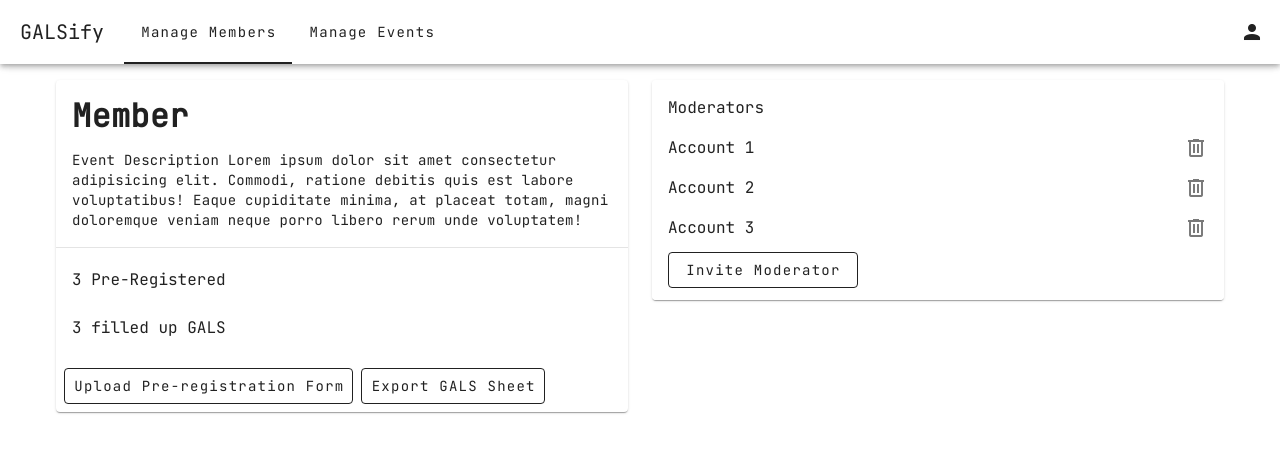
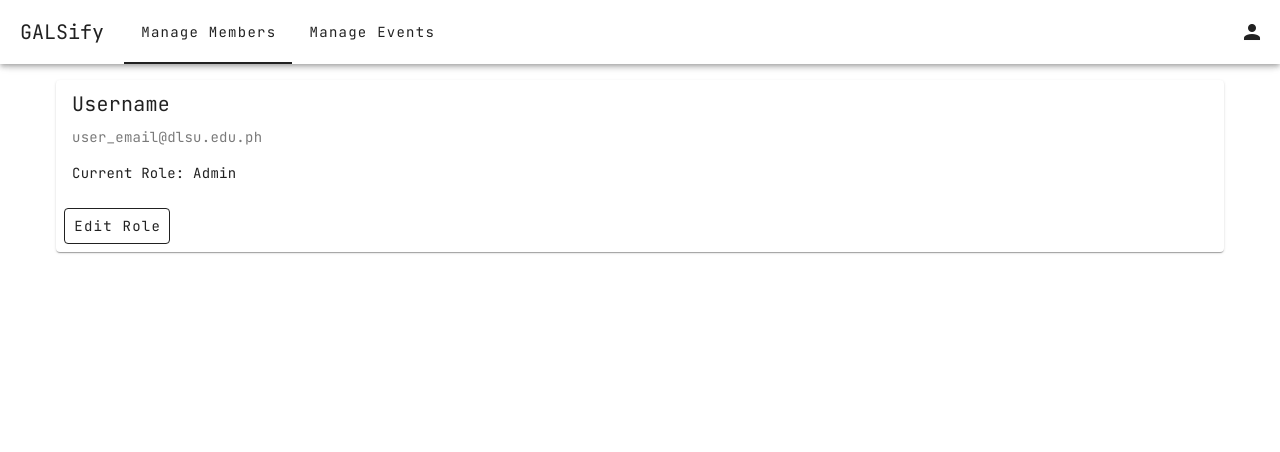
Before and after one commit to dlsu-lscs/galsify-web, a Vue app: page /members in a window 1280 px wide. Shown: the top 452 px of the page. Built offline with nearby package versions, Linux system fonts and the light colour scheme.

Commit message:
feat: frontend for viewing member info and adjusting permissions

```diff
--- a/src/views/ManageEventsView.vue
+++ b/src/views/ManageEventsView.vue
@@ -1,11 +1,11 @@
 <script setup>
-import TopNavigationBar from '@/components/TopNavigationBar.vue'
+import NavigationBar from '@/components/NavigationBar.vue'
 </script>
 
 <template>
     <div class="window-container">
         <v-layout>
-            <TopNavigationBar />
+            <NavigationBar />
 
             <!-- Navigation Drawer (Left of screen) -->
             <v-navigation-drawer permanent="">
--- a/src/views/ManageMembersView.vue
+++ b/src/views/ManageMembersView.vue
@@ -1,67 +1,23 @@
 <script setup>
-    import TopNavigationBar from '@/components/TopNavigationBar.vue'
+import NavigationBar from '@/components/NavigationBar.vue'
 </script>
 
 <template>
     <div class="window-container">
         <v-layout>
-            <TopNavigationBar />
+            <NavigationBar />
 
             <v-main>
                 <v-container>
-                    <v-row>
-                        <v-col>
                     <v-card>
-                                <template v-slot:title>
-                                    <span class="event-title">Member</span>
-                                </template>
-                                <v-card-text>
-                                    Event Description Lorem ipsum dolor sit amet consectetur
-                                    adipisicing elit. Commodi, ratione debitis quis est labore
-                                    voluptatibus! Eaque cupiditate minima, at placeat totam, magni
-                                    doloremque veniam neque porro libero rerum unde voluptatem!
-                                </v-card-text>
+                        <v-card-title>Username</v-card-title>
+                        <v-card-subtitle>user_email@dlsu.edu.ph</v-card-subtitle>
 
-                                <v-divider></v-divider>
-                                <v-list>
-                                    <v-list-item> 3 Pre-Registered </v-list-item>
-                                    <v-list-item> 3 filled up GALS </v-list-item>
-                                </v-list>
+                        <v-card-text> Current Role: Admin </v-card-text>
                         <v-card-actions>
-                                    <v-btn variant="outlined">Upload Pre-registration Form</v-btn>
-                                    <v-btn variant="outlined">Export GALS Sheet</v-btn>
+                            <v-btn variant="outlined">Edit Role</v-btn>
                         </v-card-actions>
                     </v-card>
-                        </v-col>
-                        <v-col>
-                            <v-card>
-                                <v-list density="compact">
-                                    <v-list-item>Moderators</v-list-item>
-                                    <v-list-item>
-                                        Account 1
-                                        <template v-slot:append>
-                                            <v-icon icon="mdi-trash-can-outline"></v-icon>
-                                        </template>
-                                    </v-list-item>
-                                    <v-list-item>
-                                        Account 2
-                                        <template v-slot:append>
-                                            <v-icon icon="mdi-trash-can-outline"></v-icon>
-                                        </template>
-                                    </v-list-item>
-                                    <v-list-item>
-                                        Account 3
-                                        <template v-slot:append>
-                                            <v-icon icon="mdi-trash-can-outline"></v-icon>
-                                        </template>
-                                    </v-list-item>
-                                    <v-list-item>
-                                        <v-btn variant="outlined">Invite Moderator</v-btn>
-                                    </v-list-item>
-                                </v-list>
-                            </v-card>
-                        </v-col>
-                    </v-row>
                 </v-container>
             </v-main>
         </v-layout>
```
Also changed, not shown: src/components/NavigationBar.vue (renamed from src/components/TopNavigationBar.vue). Lines whose indentation alone changed are shown as unchanged.
